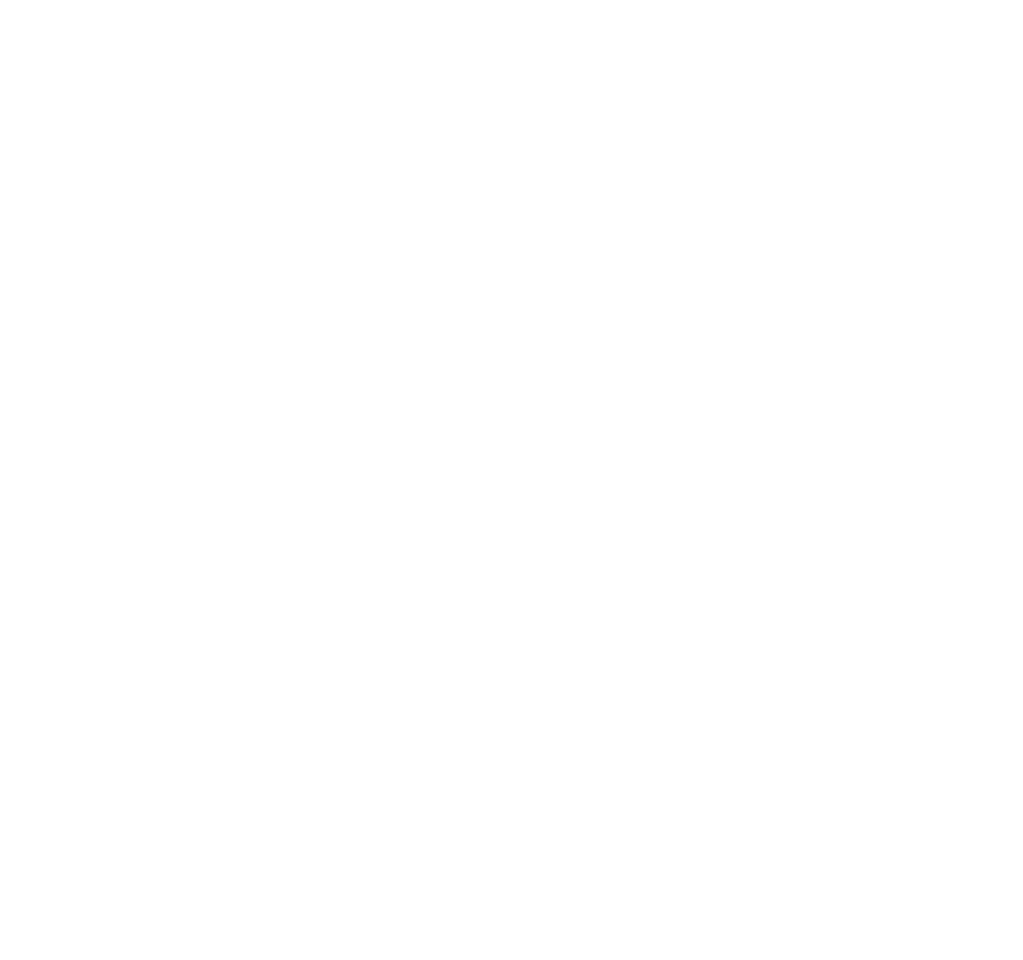
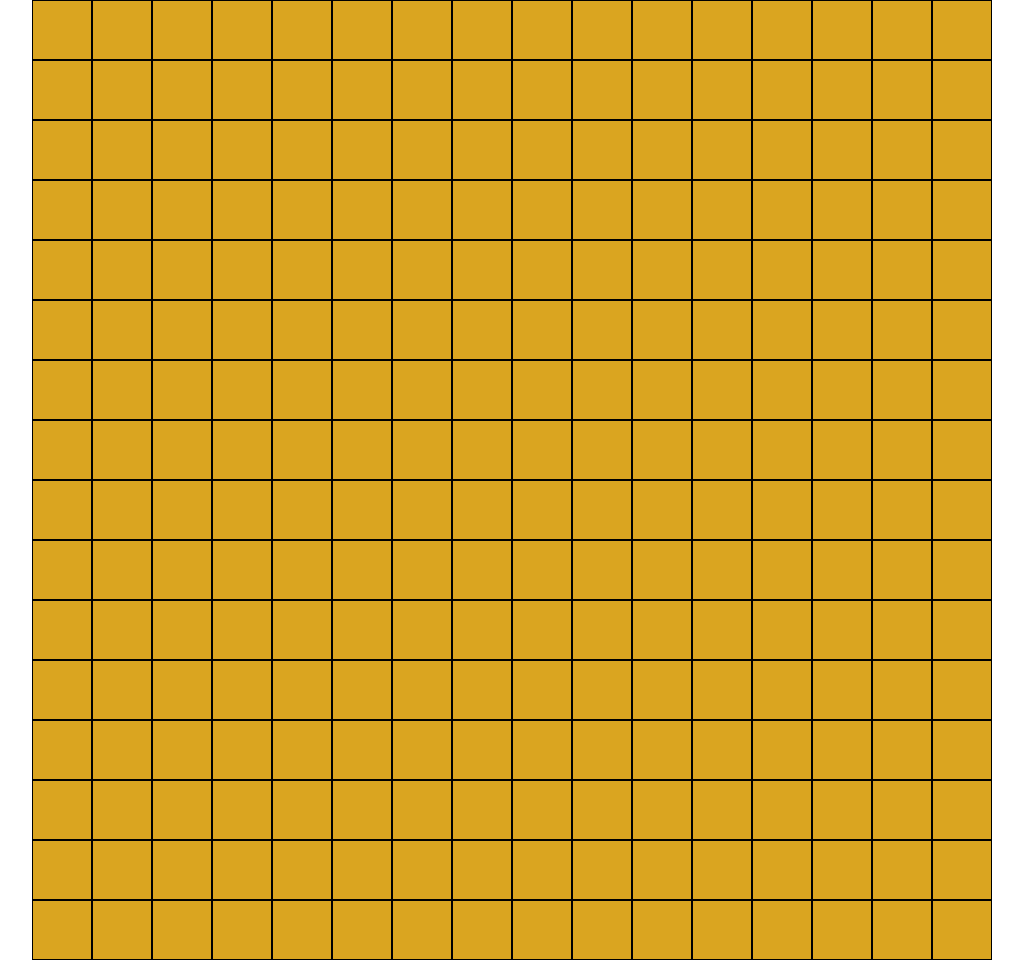
Before and after one commit to NickT26-Coder/odin-etch-a-sketch, a plain HTML site: page index.html in a window 1280 px wide. Shown: the whole page, without its empty margins (128-1151 px from the left). Before the commit the page ends 800 px from the top, so only its background shows below. Drawn offline with Linux system fonts and the light colour scheme.

Commit message:
feat: setup grid with dynamic sizing

```diff
--- a/index.html
+++ b/index.html
@@ -4,13 +4,13 @@
 <head>
     <meta charset="UTF-8">
     <meta name="viewport" content="width=device-width, initial-scale=1.0">
-    <style rel="stylesheet" href="styles.css"></style>
+    <link rel="stylesheet" href="styles.css">
     <script src="script.js" defer></script>
     <title>Etch-a-Sketch</title>
 </head>
 
 <body>
-
+    <div class="squares-container"></div>
 </body>
 
 </html>
--- a/script.js
+++ b/script.js
@@ -0,0 +1,13 @@
+const squareContainer = document.querySelector(".squares-container");
+
+let gridDimension = 16;
+
+for (let i = 0; i < gridDimension; i++) {
+    for (let j = 0; j < gridDimension; j++) {
+        const square = document.createElement("div");
+        square.classList.toggle("square");
+        square.style.width = Math.floor(960 / gridDimension) + "px";
+        square.style.height = square.style.width;
+        squareContainer.appendChild(square);
+    }
+}
--- a/styles.css
+++ b/styles.css
@@ -0,0 +1,23 @@
+:root {
+    --grid-max-width: 960px
+}
+
+* {
+    padding: 0;
+    margin: 0;
+    box-sizing: border-box;
+}
+
+.squares-container {
+    display: flex;
+    flex-wrap: wrap;
+    justify-content: center;
+    max-width: var(--grid-max-width);
+    margin-left: auto;
+    margin-right: auto;
+}
+
+.square {
+    border: 1px solid black;
+    background-color: goldenrod;
+}
```
